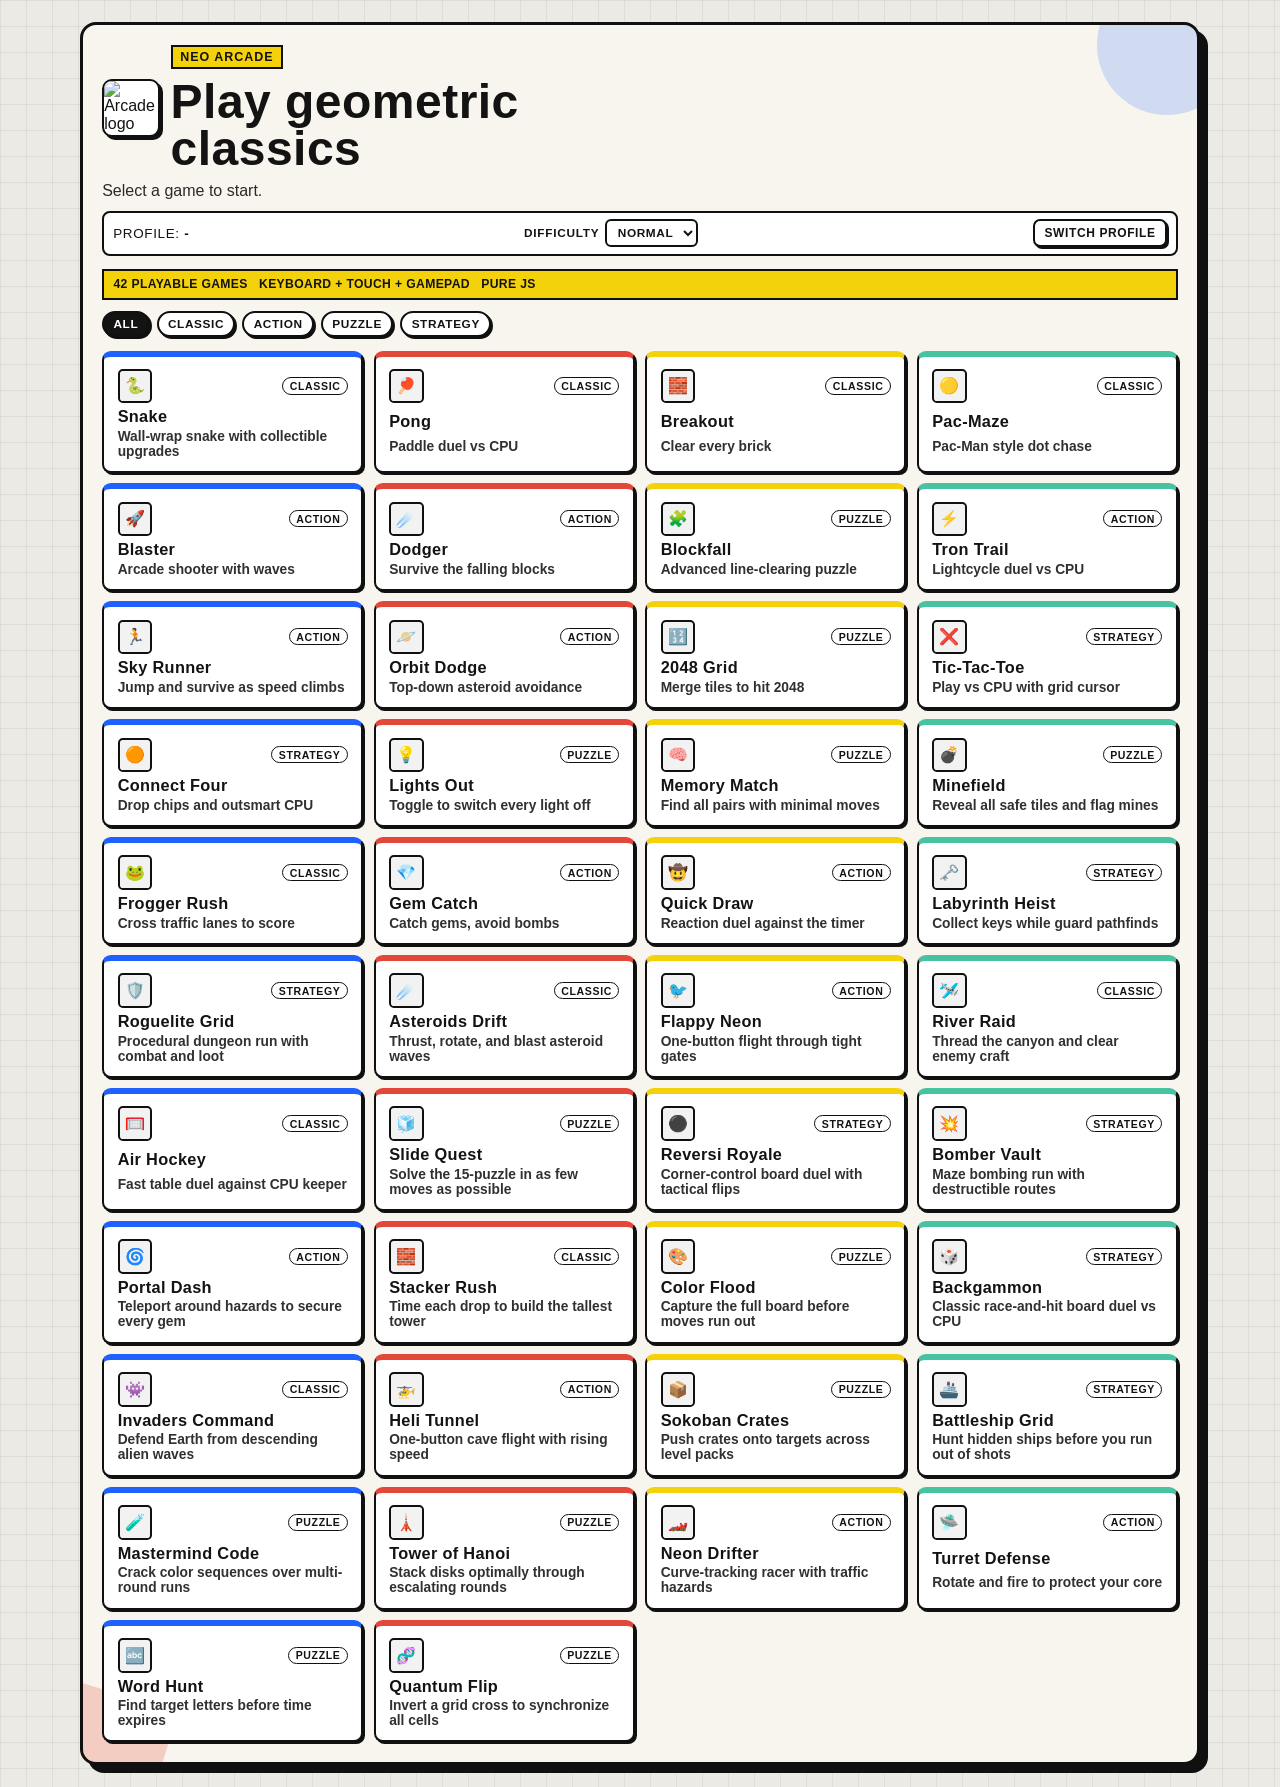
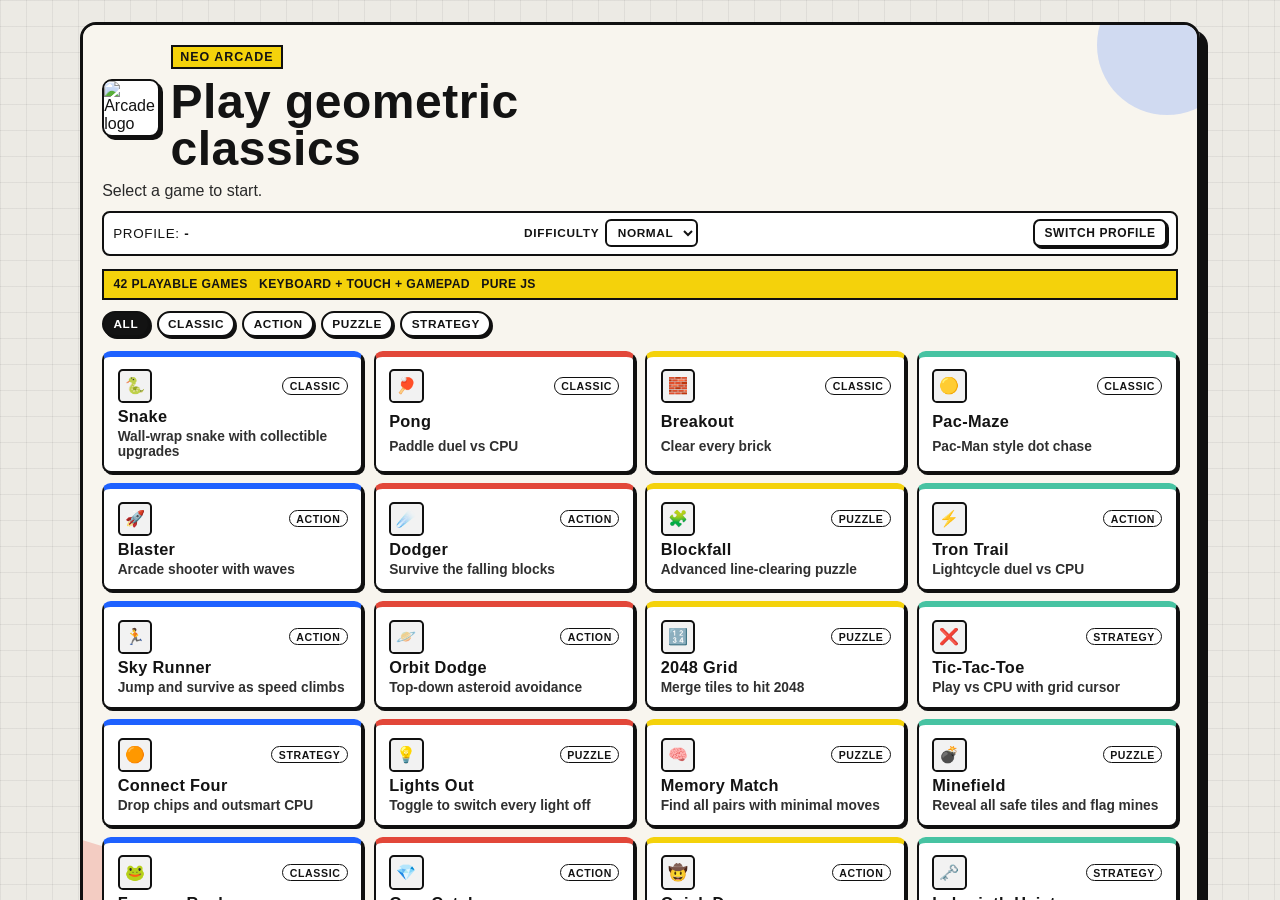

Make iPhone UX app-like and prevent screen shifting

--- a/styles.css
+++ b/styles.css
@@ -15,9 +15,15 @@
   box-sizing: border-box;
 }
 
+html,
+body {
+  width: 100%;
+  height: 100%;
+}
+
 body {
   margin: 0;
-  min-height: 100vh;
+  min-height: 100dvh;
   display: grid;
   place-items: center;
   padding: clamp(0.75rem, 2vw, 1.4rem);
@@ -30,17 +36,24 @@ body {
   background-size: 26px 26px, 26px 26px, auto;
   overscroll-behavior: none;
   overflow-x: hidden;
+  position: fixed;
+  inset: 0;
+  touch-action: manipulation;
+  -webkit-overflow-scrolling: auto;
 }
 
 .app {
   width: min(96vw, 1120px);
+  height: min(100dvh, 940px);
   padding: clamp(0.85rem, 2vw, 1.2rem);
   border: 3px solid var(--line);
   border-radius: 1rem;
   background: var(--panel);
   box-shadow: 8px 8px 0 var(--line);
   position: relative;
-  overflow: hidden;
+  overflow-y: auto;
+  overscroll-behavior: contain;
+  -webkit-overflow-scrolling: touch;
 }
 
 .app::before,
@@ -676,6 +689,7 @@ body.is-touch button:hover {
   .app {
     width: 100vw;
     min-height: 100dvh;
+    height: 100dvh;
     border-radius: 0;
     border-left: none;
     border-right: none;
